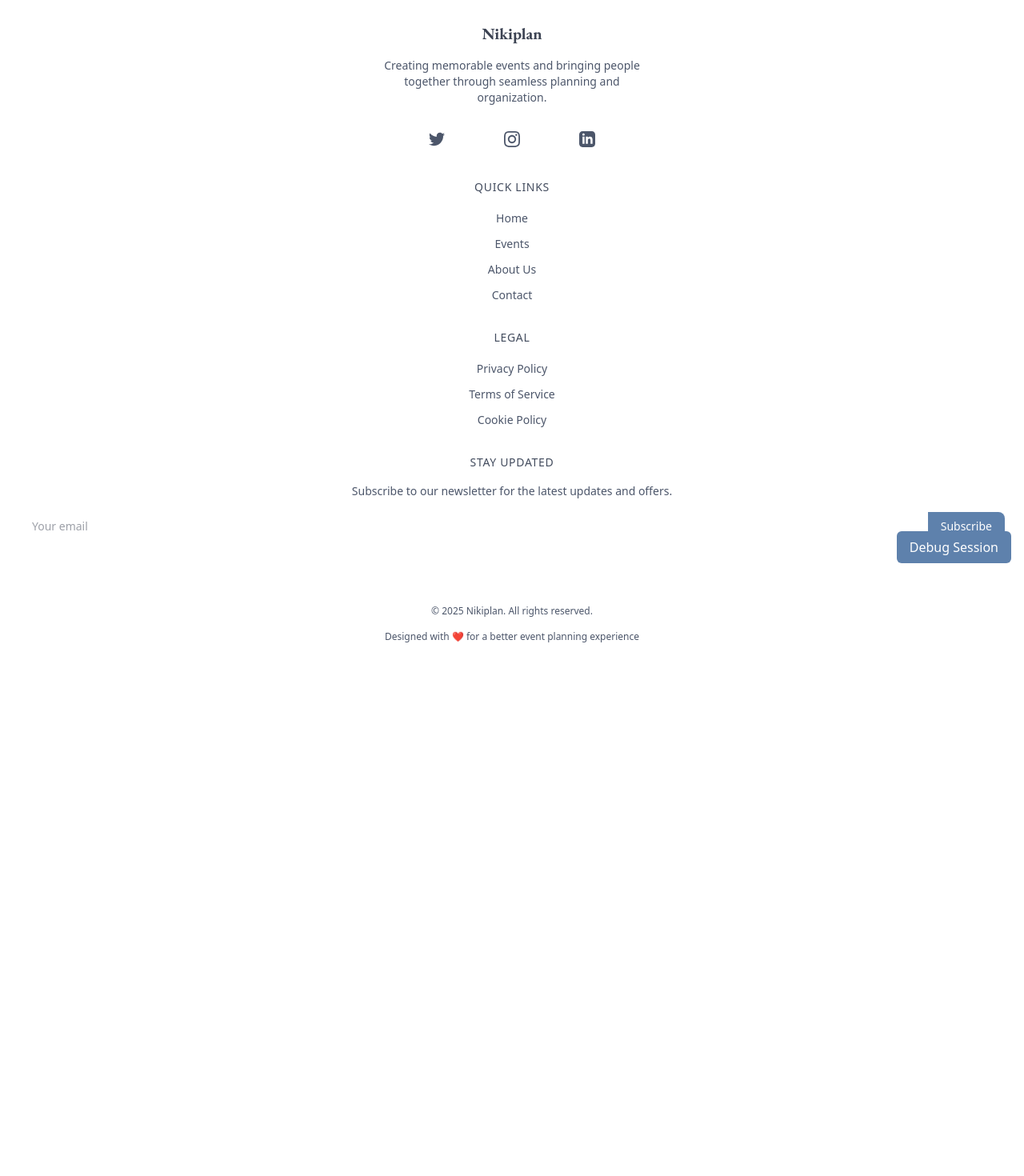
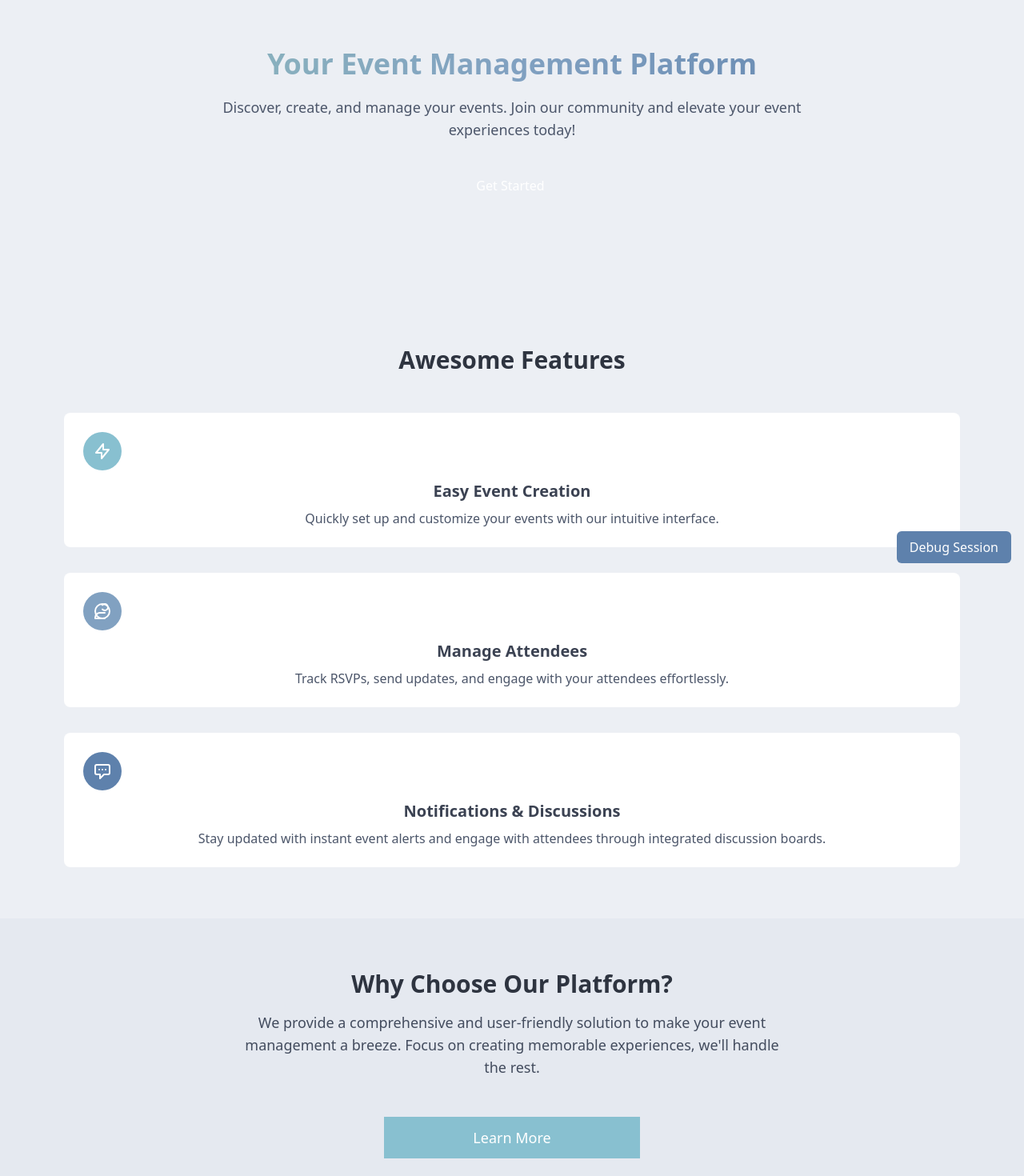
Before and after one commit to temmmy/event-planning-group-12, a React (Vite) app in the folder front-end/: page / in a window 1280 px wide. Before the commit this address led to /auth-success. Shown: the part 80-1550 px from the top of the page at 80% size. Before the commit the page ends 932 px from the top, so only its background shows below. Built offline with nearby package versions, Linux system fonts and the light colour scheme; no server answers.

Commit message:
Implement Landing Page and enhance UX
Add Landing Page
Add Get Started/Learn more that navigate to register
Add Root Route: Shows LandingPage or redirects if authenticated
Add Loading Screen when navigate to sign up

```diff
--- a/front-end/package.json
+++ b/front-end/package.json
@@ -10,6 +10,10 @@
     "preview": "vite preview"
   },
   "dependencies": {
+    "@emotion/react": "^11.14.0",
+    "@emotion/styled": "^11.14.0",
+    "@mui/icons-material": "^7.1.0",
+    "@mui/material": "^7.1.0",
     "@reduxjs/toolkit": "^2.6.1",
     "@tailwindcss/vite": "^4.1.4",
     "axios": "^1.9.0",
--- a/front-end/src/App.tsx
+++ b/front-end/src/App.tsx
@@ -19,6 +19,7 @@ import Navbar from "./components/Layout/Navbar";
 import Footer from "./components/Layout/Footer";
 import LoadingScreen from "./components/Common/LoadingScreen";
 // Import page components
+import LandingPage from "./pages/LandingPage";
 import LoginPage from "./pages/LoginPage";
 import RegistrationPage from "./pages/RegistrationPage";
 import AdminSettingsPage from "./pages/AdminSettingsPage";
@@ -167,6 +168,9 @@ function App() {
   // Use a more reliable approach to determine when to show loading screen
   const showLoadingScreen = !appInitialized || !initialLoadComplete;
 
+  const isAuthenticated = useAppSelector(selectIsAuthenticated);
+  const user = useAppSelector(selectUser);
+
   return (
     <>
       {/* Keep loading screen outside of Router to prevent routing during transitions */}
@@ -185,6 +189,21 @@ function App() {
               )}
 
               <Routes>
+                {/* Root Route: Shows LandingPage or redirects if authenticated */}
+                <Route
+                  path="/"
+                  element={
+                    isAuthenticated ? (
+                      user?.role === 'admin' ? (
+                        <Navigate to="/admin/settings" replace />
+                      ) : (
+                        <Navigate to="/events" replace />
+                      )
+                    ) : (
+                      <LandingPage />
+                    )
+                  }
+                />
                 {/* Public Routes */}
                 <Route path="/login" element={<LoginPage />} />
                 <Route path="/register" element={<RegistrationPage />} />
--- /dev/null
+++ b/front-end/src/pages/LandingPage.tsx
@@ -0,0 +1,148 @@
+import React,{ useState } from 'react';
+import { useNavigate } from 'react-router-dom';
+import LoadingScreen from '../components/Common/LoadingScreen';
+
+const LandingPage: React.FC = () => {
+  const navigate = useNavigate();
+  const [isNavigating, setIsNavigating] = useState(false);
+
+  const handleGetStartedClick = () => {
+    setIsNavigating(true);
+    setTimeout(() => {
+      navigate('/register');
+
+    }, 1000);
+  };
+    if (isNavigating) {
+
+    return <LoadingScreen isLoading={true} />;
+  }
+
+  return (
+    <section className="bg-nord6 text-nord1">
+      <div className="absolute inset-0 -z-10 overflow-hidden">
+        <svg
+          className="absolute inset-0 h-full w-full text-nord4/10"
+          viewBox="0 0 1024 1024"
+          preserveAspectRatio="xMidYMid slice"
+          fill="currentColor"
+        >
+          <path d="M512 0C229.2 0 0 229.2 0 512s229.2 512 512 512 512-229.2 512-512S794.8 0 512 0zm0 960c-246.4 0-448-201.6-448-448S265.6 64 512 64s448 201.6 448 448-201.6 448-448 448z" />
+        </svg>
+      </div>
+      <div className="mx-auto max-w-6xl px-4 sm:px-6">
+        <div className="pb-12 pt-20 text-center md:pb-20 md:pt-28">
+          <div className="pb-12 md:pb-16">
+            <h1
+              className="animate-[gradient_6s_linear_infinite] bg-[linear-gradient(to_right,theme('colors.nord7'),theme('colors.nord9'),theme('colors.nord10'),theme('colors.nord8'),theme('colors.nord7'))] bg-[length:200%_auto] bg-clip-text pb-5 font-nacelle text-4xl font-semibold text-transparent md:text-5xl lg:text-6xl"
+            >
+              Your Event Management Platform
+            </h1>
+            <div className="mx-auto max-w-3xl">
+              <p
+                className="mb-8 text-lg text-nord3 md:text-xl"
+              >
+                Discover, create, and manage your events. Join our community and elevate your event experiences today!
+              </p>
+              <div className="mx-auto max-w-xs sm:flex sm:max-w-none sm:justify-center">
+                <div>
+                  <button
+                    onClick={handleGetStartedClick}
+                    className="btn group mb-4 w-full
+                               bg-gradient-to-t from-nord10 to-nord9 text-white
+                               shadow-[inset_0px_1px_0px_0px_hsla(192,47%,74%,0.3)]
+                               hover:from-nord9 hover:to-nord8 /* Gradient color fade */
+                               hover:-translate-y-0.5 hover:shadow-lg
+                               transition-all duration-300 ease-in-out
+                               sm:mb-0 sm:w-auto"
+                  >
+                    <span className="relative inline-flex items-center px-6 py-3">
+                      Get Started
+                      <span
+                        className="ml-1 tracking-normal text-nord4/70
+                                   transition-transform duration-300 ease-in-out
+                                   group-hover:translate-x-0.5"
+                      >
+
+                      </span>
+                    </span>
+                  </button>
+                </div>
+              </div>
+            </div>
+          </div>
+        </div>
+      </div>
+
+      <div className="py-16 md:py-24">
+        <div className="mx-auto max-w-6xl px-4 text-center sm:px-6">
+          <h2 className="mb-12 text-3xl font-bold text-nord0 md:text-4xl">
+            Awesome Features
+          </h2>
+          <div className="grid gap-8 sm:grid-cols-2 lg:grid-cols-3">
+
+            <div className="group rounded-lg bg-white p-6 shadow-lg transition-shadow duration-300 hover:shadow-xl"> {/* Added group and hover:shadow-xl to card */}
+              <div className="mb-3 flex h-12 w-12 items-center justify-center rounded-full bg-nord8 text-white transition-colors duration-300 ease-in-out group-hover:bg-nord7 group-hover:text-nord4">
+                <svg className="h-6 w-6" fill="none" stroke="currentColor" viewBox="0 0 24 24" xmlns="http://www.w3.org/2000/svg"><path strokeLinecap="round" strokeLinejoin="round" strokeWidth="2" d="M13 10V3L4 14h7v7l9-11h-7z"></path></svg>
+              </div>
+              <h3 className="mb-2 text-xl font-semibold text-nord1">Easy Event Creation</h3>
+              <p className="text-nord3">
+                Quickly set up and customize your events with our intuitive interface.
+              </p>
+            </div>
+
+            <div className="group rounded-lg bg-white p-6 shadow-lg transition-shadow duration-300 hover:shadow-xl">
+              <div className="mb-3 flex h-12 w-12 items-center justify-center rounded-full bg-nord9 text-white transition-colors duration-300 ease-in-out group-hover:bg-nord8 group-hover:text-nord4">
+                <svg className="h-6 w-6" fill="none" stroke="currentColor" viewBox="0 0 24 24" xmlns="http://www.w3.org/2000/svg"><path strokeLinecap="round" strokeLinejoin="round" strokeWidth="2" d="M12 4.354a4 4 0 110 5.292M15 21H3v-1a6 6 0 016-6h6M21 12a9 9 0 11-18 0 9 9 0 0118 0z"></path></svg>
+              </div>
+              <h3 className="mb-2 text-xl font-semibold text-nord1">Manage Attendees</h3>
+              <p className="text-nord3">
+                Track RSVPs, send updates, and engage with your attendees effortlessly.
+              </p>
+            </div>
+
+            <div className="group rounded-lg bg-white p-6 shadow-lg transition-shadow duration-300 hover:shadow-xl">
+               <div className="mb-3 flex h-12 w-12 items-center justify-center rounded-full bg-nord10 text-white transition-colors duration-300 ease-in-out group-hover:bg-nord9 group-hover:text-nord4">
+                <svg className="h-6 w-6" fill="none" stroke="currentColor" viewBox="0 0 24 24" xmlns="http://www.w3.org/2000/svg"><path strokeLinecap="round" strokeLinejoin="round" strokeWidth="2" d="M8 10h.01M12 10h.01M16 10h.01M9 16H5a2 2 0 01-2-2V6a2 2 0 012-2h14a2 2 0 012 2v8a2 2 0 01-2 2h-5l-5 5v-5z"></path></svg>
+              </div>
+              <h3 className="mb-2 text-xl font-semibold text-nord1">Notifications & Discussions</h3>
+              <p className="text-nord3">
+                Stay updated with instant event alerts and engage with attendees through integrated discussion boards.
+              </p>
+            </div>
+          </div>
+        </div>
+      </div>
+
+      <div className="bg-nord5 py-16 md:py-24">
+        <div className="mx-auto max-w-6xl px-4 text-center sm:px-6">
+          <h2 className="mb-4 text-3xl font-bold text-nord0 md:text-4xl">
+            Why Choose Our Platform?
+          </h2>
+          <p className="mx-auto mb-12 max-w-2xl text-lg text-nord2 md:text-xl">
+            We provide a comprehensive and user-friendly solution to make your event management a breeze. Focus on creating memorable experiences, we'll handle the rest.
+          </p>
+          <div className="mx-auto max-w-xs sm:flex sm:max-w-none sm:justify-center">
+            <button
+              onClick={handleGetStartedClick}
+              className="btn group w-full
+                           bg-nord8 hover:bg-nord7 text-white /* This already has a color fade */
+                           shadow-md hover:shadow-lg hover:-translate-y-0.5
+                           transition-all duration-300 ease-in-out
+                           px-8 py-3 text-lg font-medium
+                           sm:w-auto"
+            >
+              Learn More
+            </button>
+          </div>
+        </div>
+      </div>
+
+      <div className="py-32">
+
+      </div>
+    </section>
+  );
+};
+
+export default LandingPage;
```
Also changed, not shown: 1 other file (tests, documents, lock files or other folders).
